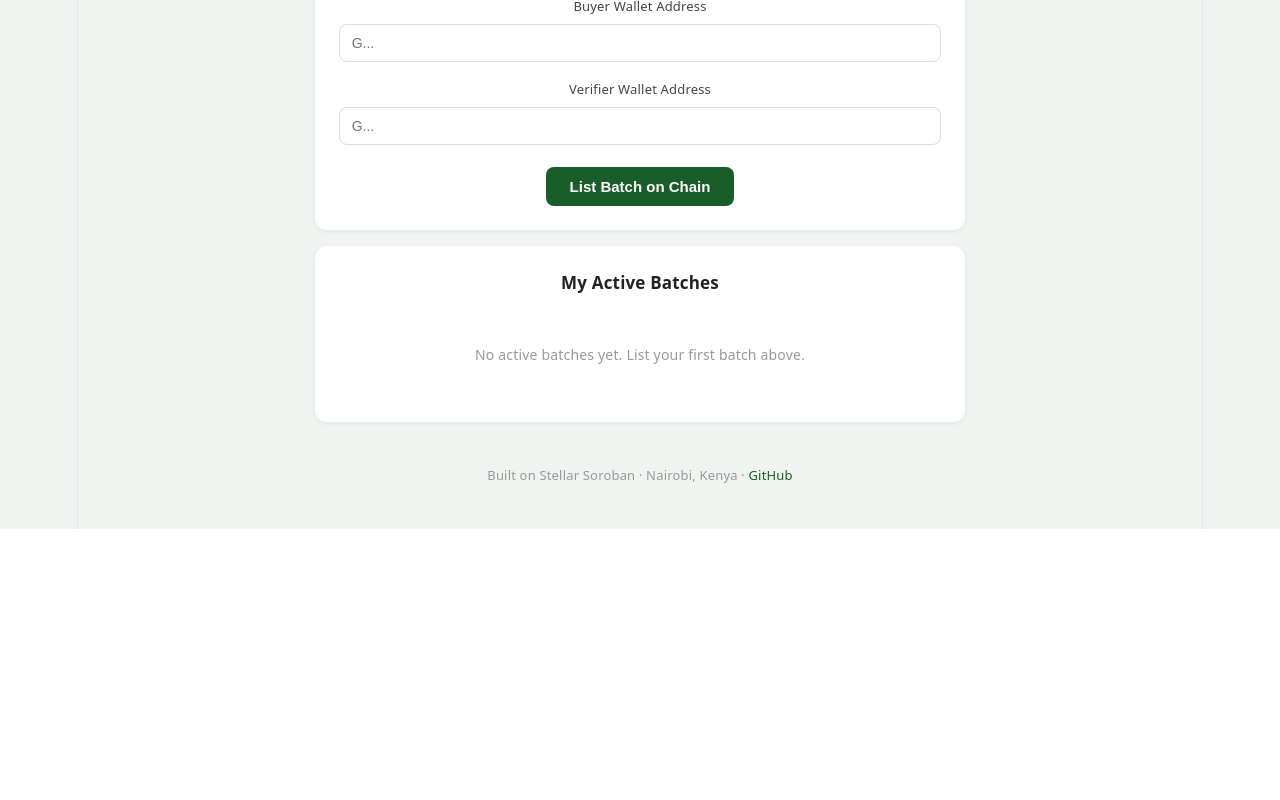
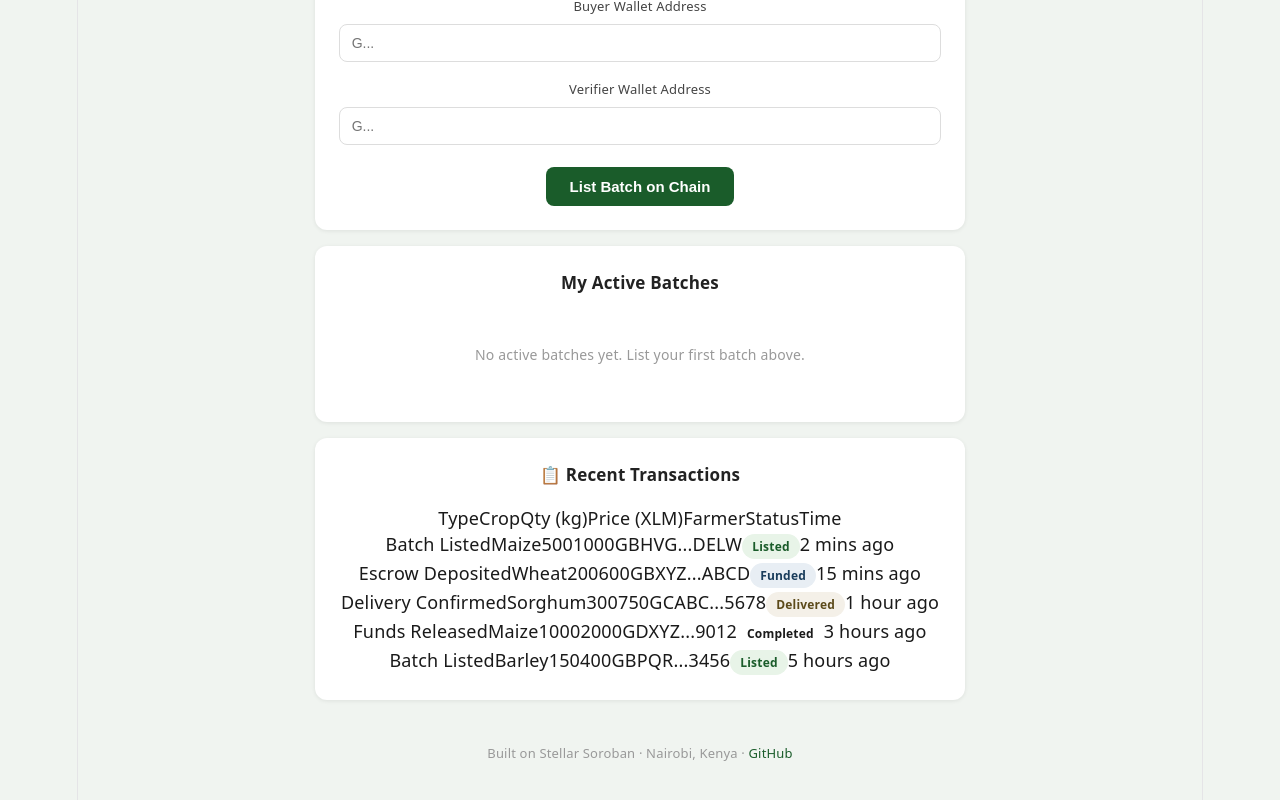
Before and after one commit to karanjadavi/agrochain, a React app in the folder frontend/: page / in a window 1280 px wide. Shown: the part 893-1693 px from the top of the page. Before the commit the page ends 1422 px from the top, so only its background shows below. Built offline with nearby package versions, Linux system fonts and the light colour scheme; the HTML template or start-up script is replaced by a standard one.

Commit message:
Feature: Add transaction history table with live batch feed

```diff
--- a/frontend/src/App.jsx
+++ b/frontend/src/App.jsx
@@ -5,6 +5,7 @@ import BuyerDashboard from "./components/BuyerDashboard"
 import VerifierDashboard from "./components/VerifierDashboard"
 import WalletConnect from "./components/WalletConnect"
 import Stats from "./components/Stats"
+import TransactionHistory from "./components/TransactionHistory"
 import "./App.css"
 
 export default function App() {
@@ -18,7 +19,6 @@ export default function App() {
         error: { duration: 4000, style: { background: "#fff0f0", color: "#c00", border: "1.5px solid #c00" } },
         loading: { style: { background: "#f0f4ff", color: "#1a3d5c", border: "1.5px solid #1a3d5c" } },
       }} />
-
       <header className="header">
         <div className="header-top">
           <div className="logo">
@@ -37,33 +37,18 @@ export default function App() {
           </div>
         )}
       </header>
-
       <Stats />
-
       <div className="role-tabs">
-        <button
-          className={role === "farmer" ? "tab active farmer" : "tab"}
-          onClick={() => setRole("farmer")}>
-          🧑‍🌾 Farmer
-        </button>
-        <button
-          className={role === "buyer" ? "tab active buyer" : "tab"}
-          onClick={() => setRole("buyer")}>
-          🏪 Buyer
-        </button>
-        <button
-          className={role === "verifier" ? "tab active verifier" : "tab"}
-          onClick={() => setRole("verifier")}>
-          ✅ Verifier
-        </button>
+        <button className={role === "farmer" ? "tab active farmer" : "tab"} onClick={() => setRole("farmer")}>🧑‍🌾 Farmer</button>
+        <button className={role === "buyer" ? "tab active buyer" : "tab"} onClick={() => setRole("buyer")}>🏪 Buyer</button>
+        <button className={role === "verifier" ? "tab active verifier" : "tab"} onClick={() => setRole("verifier")}>✅ Verifier</button>
       </div>
-
       <main className="main">
         {role === "farmer" && <FarmerDashboard walletAddress={walletAddress} />}
         {role === "buyer" && <BuyerDashboard walletAddress={walletAddress} />}
         {role === "verifier" && <VerifierDashboard walletAddress={walletAddress} />}
       </main>
-
+      <TransactionHistory />
       <footer className="footer">
         <p>Built on Stellar Soroban · Nairobi, Kenya · <a href="https://github.com/karanjadavi/agrochain" target="_blank">GitHub</a></p>
       </footer>
--- /dev/null
+++ b/frontend/src/components/TransactionHistory.jsx
@@ -0,0 +1,45 @@
+export default function TransactionHistory() {
+  const transactions = [
+    { id: 1, type: "Batch Listed", crop: "Maize", quantity: 500, price: 1000, farmer: "GBHVG...DELW", status: "Listed", time: "2 mins ago" },
+    { id: 2, type: "Escrow Deposited", crop: "Wheat", quantity: 200, price: 600, farmer: "GBXYZ...ABCD", status: "Funded", time: "15 mins ago" },
+    { id: 3, type: "Delivery Confirmed", crop: "Sorghum", quantity: 300, price: 750, farmer: "GCABC...5678", status: "Delivered", time: "1 hour ago" },
+    { id: 4, type: "Funds Released", crop: "Maize", quantity: 1000, price: 2000, farmer: "GDXYZ...9012", status: "Completed", time: "3 hours ago" },
+    { id: 5, type: "Batch Listed", crop: "Barley", quantity: 150, price: 400, farmer: "GBPQR...3456", status: "Listed", time: "5 hours ago" },
+  ]
+
+  function statusColor(status) {
+    if (status === "Listed") return "badge-listed"
+    if (status === "Funded") return "badge-funded"
+    if (status === "Delivered") return "badge-delivered"
+    if (status === "Completed") return "badge-completed"
+    return ""
+  }
+
+  return (
+    <div className="card" style={{ marginTop: "16px" }}>
+      <h3>📋 Recent Transactions</h3>
+      <div className="tx-table">
+        <div className="tx-header">
+          <span>Type</span>
+          <span>Crop</span>
+          <span>Qty (kg)</span>
+          <span>Price (XLM)</span>
+          <span>Farmer</span>
+          <span>Status</span>
+          <span>Time</span>
+        </div>
+        {transactions.map(tx => (
+          <div className="tx-row" key={tx.id}>
+            <span className="tx-type">{tx.type}</span>
+            <span>{tx.crop}</span>
+            <span>{tx.quantity}</span>
+            <span>{tx.price}</span>
+            <span className="tx-farmer">{tx.farmer}</span>
+            <span><span className={"badge " + statusColor(tx.status)}>{tx.status}</span></span>
+            <span className="tx-time">{tx.time}</span>
+          </div>
+        ))}
+      </div>
+    </div>
+  )
+}
```
